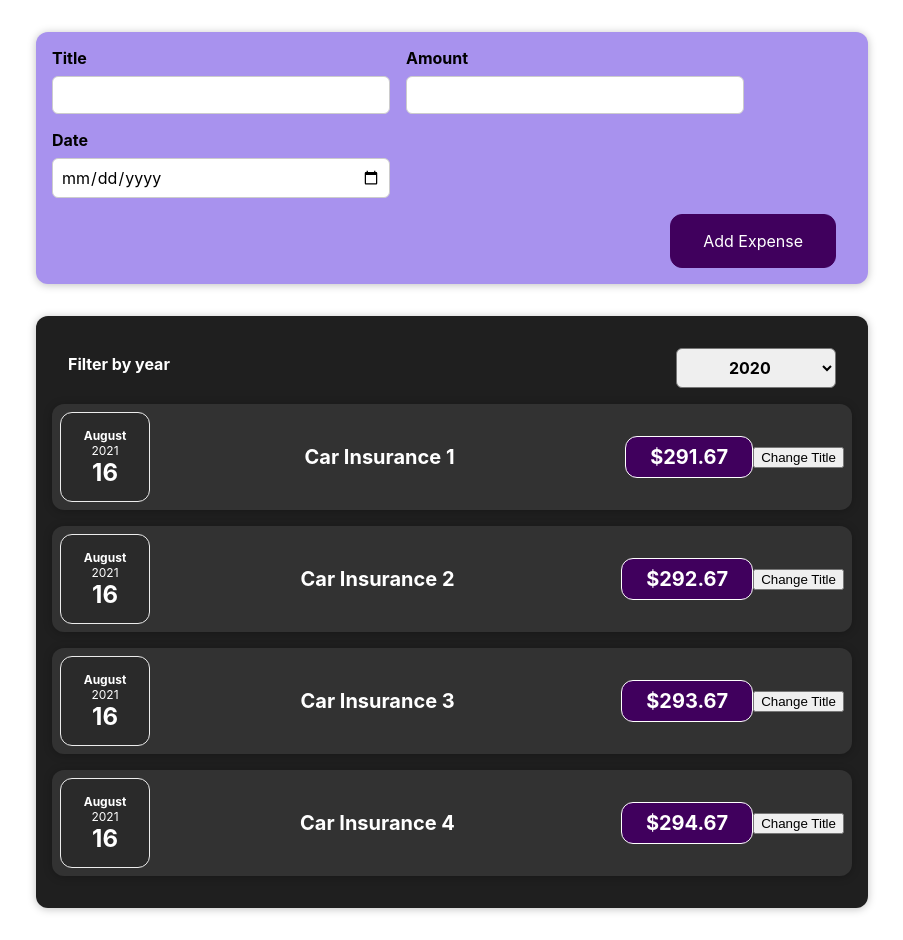
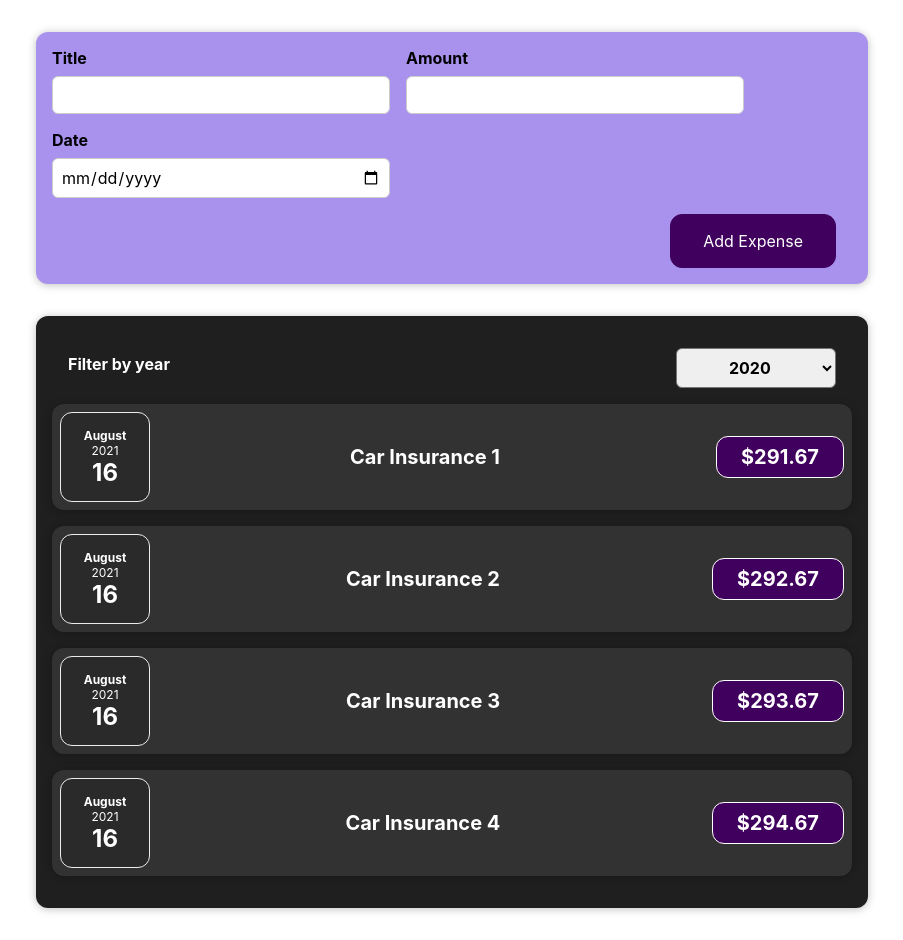
Before and after one commit to huy19712011/my-app, a React (Create React App) app: page / in a window 1280 px wide. Shown: the whole page, without its empty margins (188-1091 px from the left). Built offline with nearby package versions, Linux system fonts and the light colour scheme.

Commit message:
60: Controlled vs UnControlled, stateless vs stateful (or dump vs smart) components

```diff
--- a/src/components/Expenses/ExpenseItem.js
+++ b/src/components/Expenses/ExpenseItem.js
@@ -1,4 +1,4 @@
-import React, {useState} from 'react';
+import React from 'react';
 
 import './ExpenseItem.css';
 import ExpenseDate from './ExpenseDate';
@@ -6,24 +6,24 @@ import Card from '../ui/Card';
 
 function ExpenseItem(props) {
 
-  const [title, setTitle] = useState(props.title);
+  // const [title, setTitle] = useState(props.title);
 
-  const clickButtonHandler = () => {
+  // const clickButtonHandler = () => {
 
-    setTitle('Updated');
-    console.log(title);
+  //   setTitle('Updated');
+  //   console.log(title);
 
-  };
+  // };
 
   return (
     <Card className="expense-item">
       <ExpenseDate date123={props.date}></ExpenseDate>
       <div className="expense-item__description">
-        <h2>{ title }</h2>
+        <h2>{ props.title }</h2>
         <div className="expense-item__price">${props.amount}</div>
       </div>
       {/* <button onClick={() => {console.log('Clicked')}}>Change Title</button> */}
-      <button onClick={clickButtonHandler}>Change Title</button>
+      {/* <button onClick={clickButtonHandler}>Change Title</button> */}
     </Card>
   );
 
```
